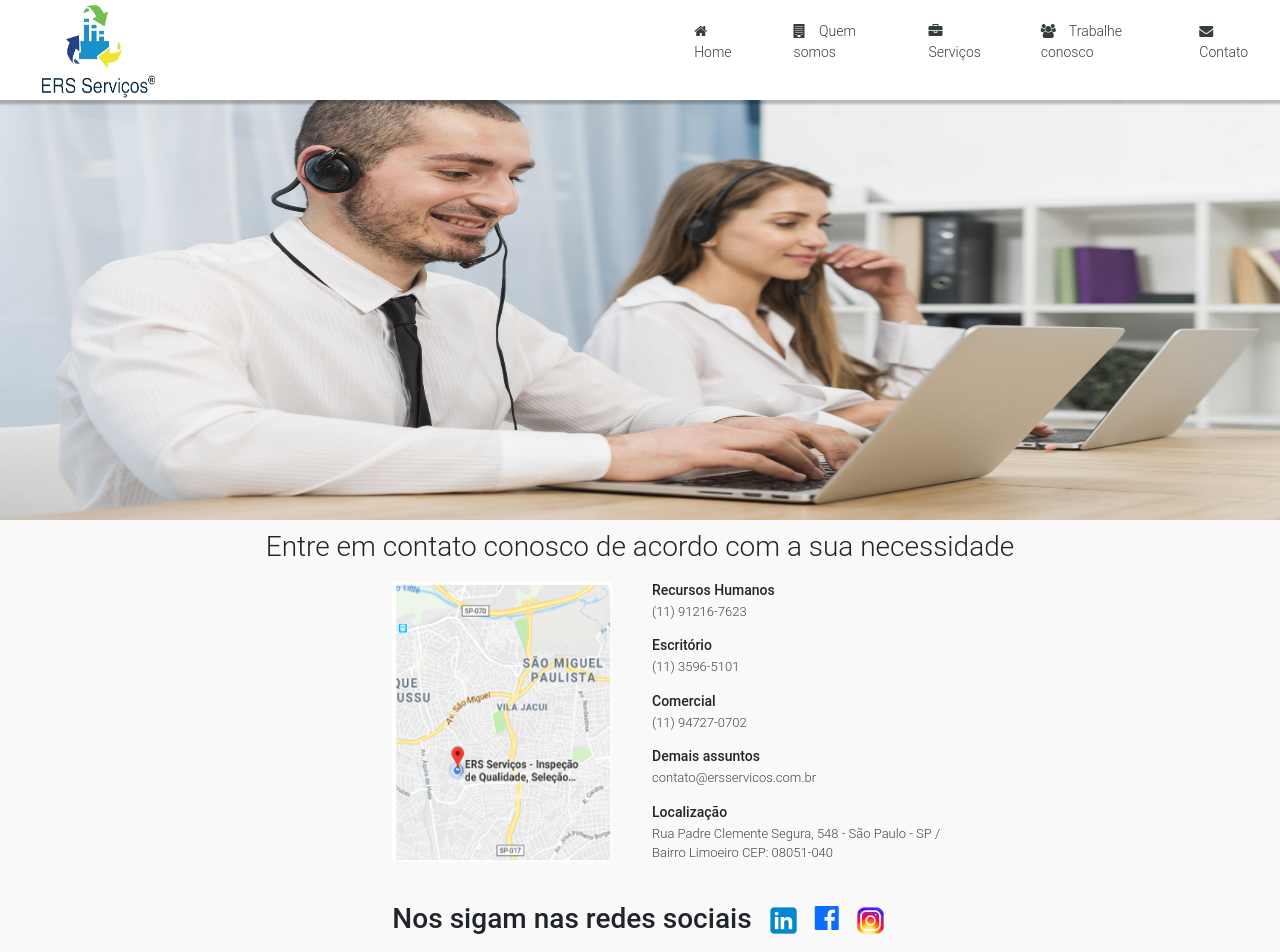
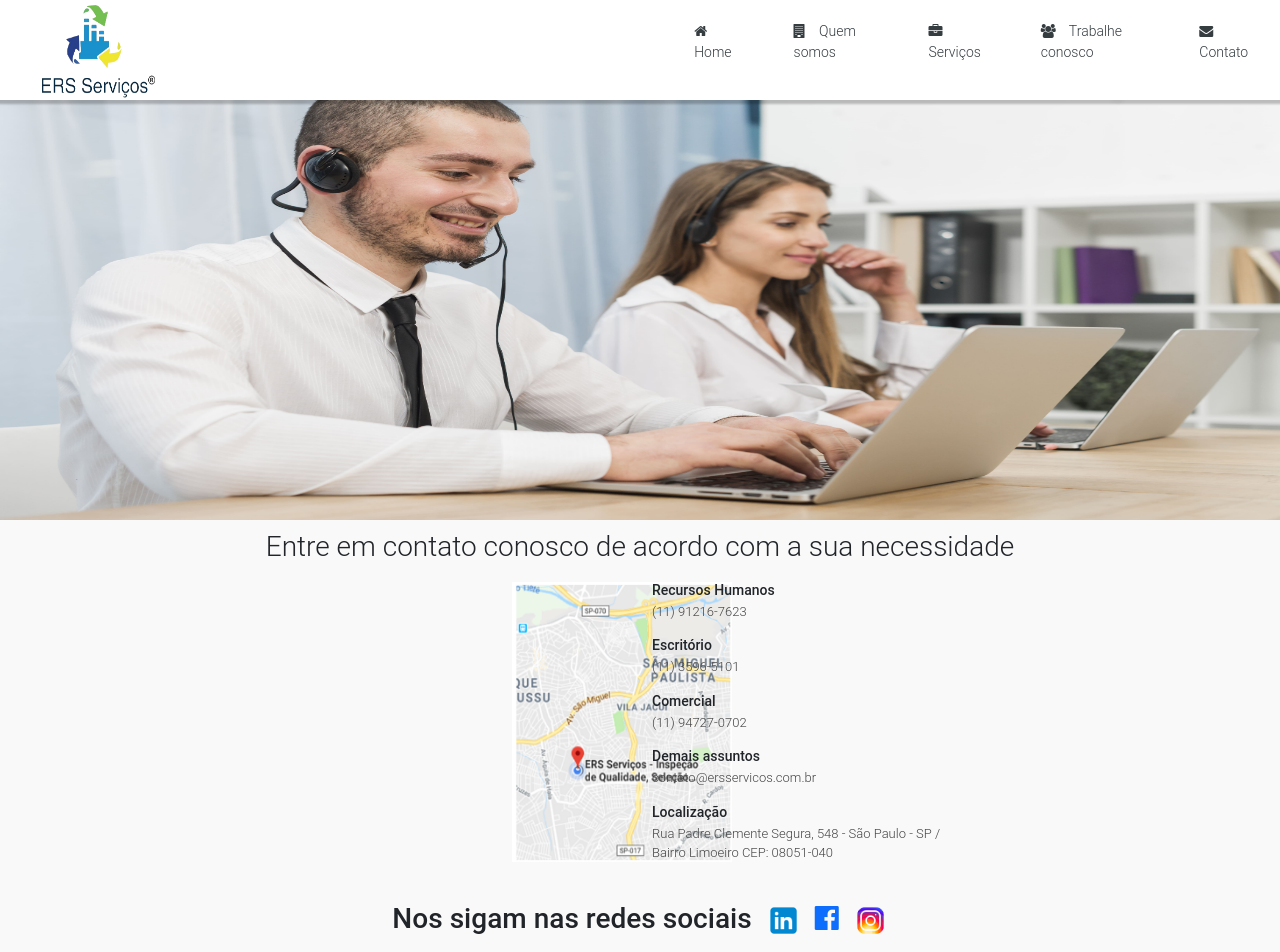
Before and after one commit to Weslley-Prado/ERS-Servicos, a React (Create React App) app in the folder ERS/ers-servico/: page /contato in a window 1280 px wide. Shown: the top 952 px of the page. Built offline with nearby package versions, Linux system fonts and the light colour scheme.

Commit message:
Update menu

```diff
--- a/ERS/ers-servico/src/components/contact/Contact.css
+++ b/ERS/ers-servico/src/components/contact/Contact.css
@@ -115,7 +115,7 @@ width: 100%;
    padding-left: 0px;
    width: 220px !important;
    height: 310px !important;
-   margin-left: 380px;
+   margin-left: 500px;
    padding-bottom: 30px;
 }
 
```
